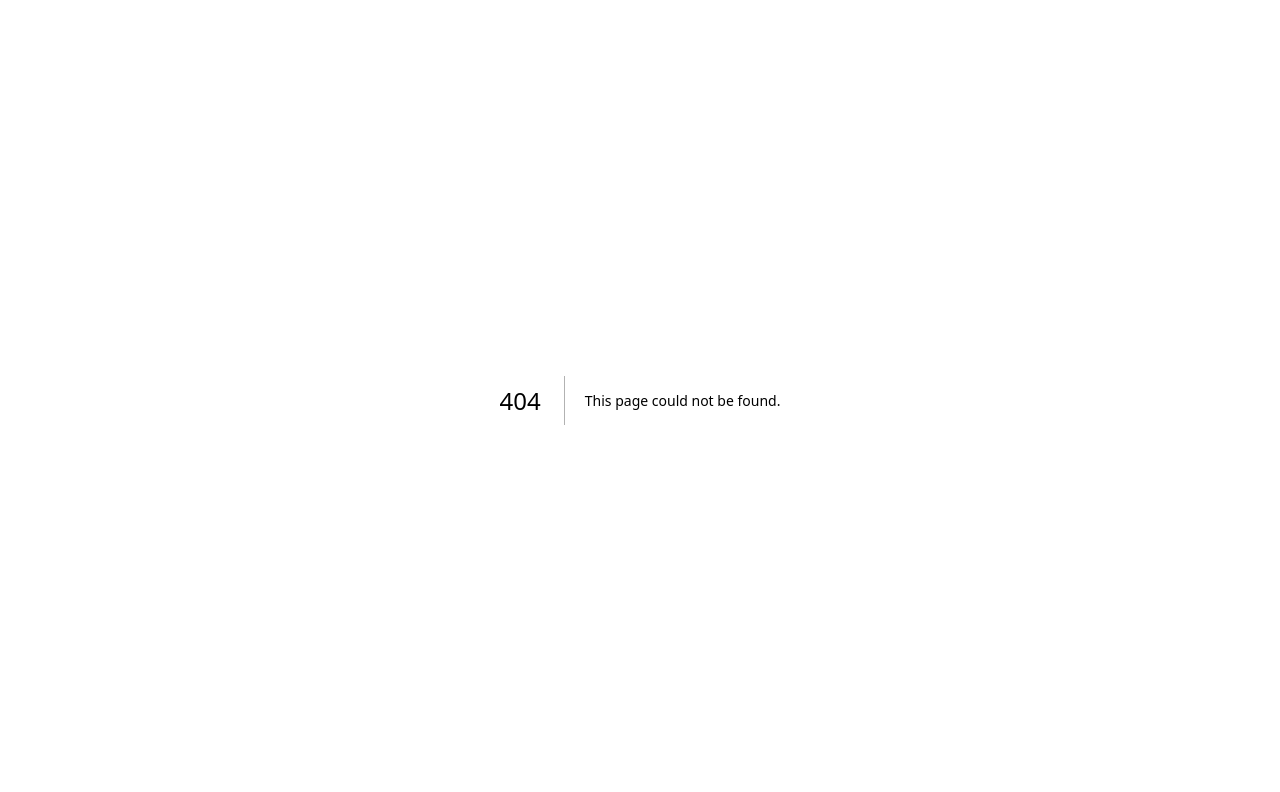
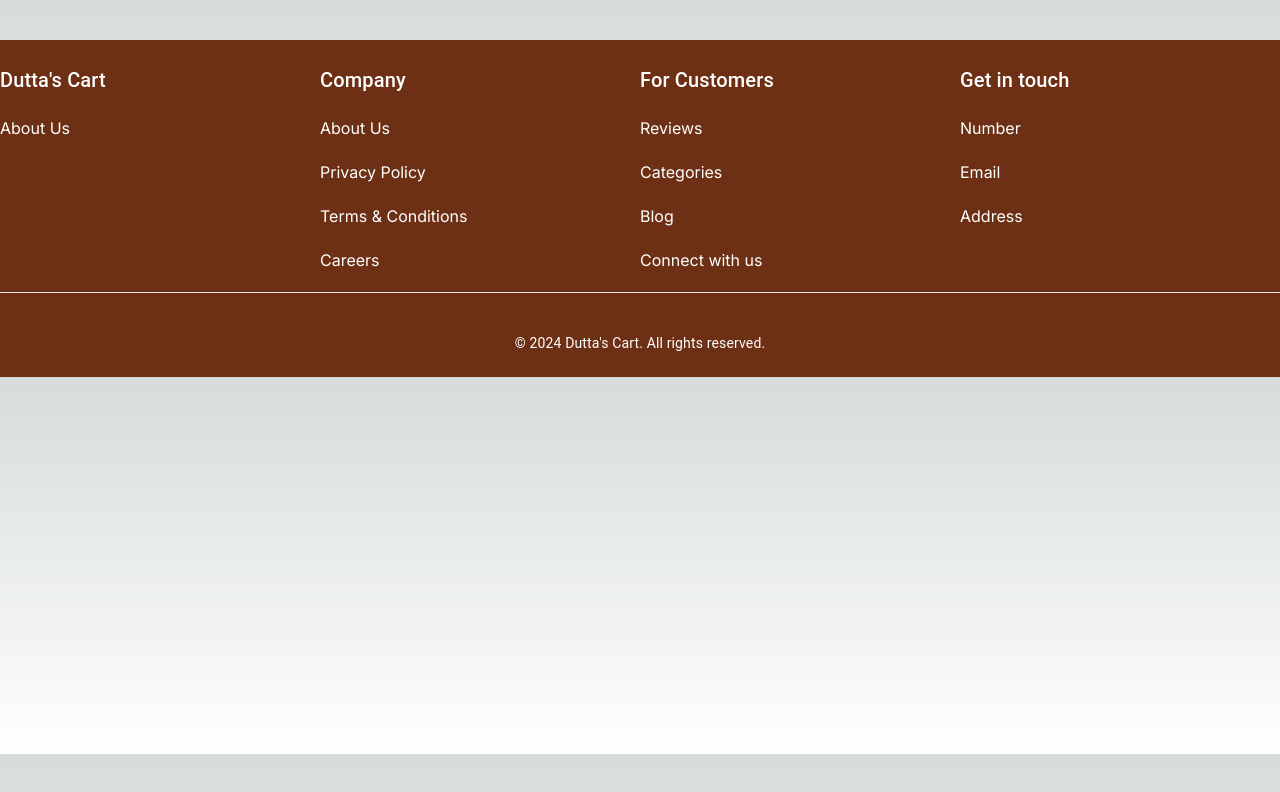
Before and after one commit to poulami1111/fashion_trends, a Next.js app: page /Footer in a window 1280 px wide. Before the commit this address had no page. Shown: the top 792 px of the page. Built offline with nearby package versions, Linux system fonts and the light colour scheme.

Commit message:
add footer

```diff
--- a/package.json
+++ b/package.json
@@ -9,7 +9,10 @@
     "lint": "next lint"
   },
   "dependencies": {
+    "@emotion/react": "^11.13.0",
+    "@emotion/styled": "^11.13.0",
     "@heroicons/react": "^2.1.5",
+    "@mui/material": "^5.16.7",
     "@next/bundle-analyzer": "^14.2.5",
     "next": "14.2.5",
     "react": "^18.3.1",
@@ -18,7 +21,7 @@
   },
   "devDependencies": {
     "@types/node": "^20",
-    "@types/react": "^18",
+    "@types/react": "^18.3.3",
     "@types/react-dom": "^18",
     "eslint": "^8",
     "eslint-config-next": "14.2.5",
--- /dev/null
+++ b/src/app/Footer/page.tsx
@@ -0,0 +1,70 @@
+import { Grid, Typography } from "@mui/material";
+import React from "react";
+
+const Footer: React.FC = () => {
+    return (
+        <div>
+            <Grid
+                container
+                sx={{ bgcolor: '#6D3015', color: "white", py: 3 }}
+                className="bg-[#ffc234] text-white mt-10 text-left"
+            >
+                <Grid item xs={12} sm={6} md={3}>
+                    <Typography className="pb-5" variant="h6">Dutta's Cart</Typography>
+                    <div>
+                        <button className="pb-5">About Us</button>
+                    </div>
+                </Grid>
+                <Grid item xs={12} sm={6} md={3}>
+                    <Typography className="pb-5" variant="h6">Company</Typography>
+                    <div>
+                        <button className="pb-5">About Us</button>
+                    </div>
+                    <div>
+                        <button className="pb-5">Privacy Policy</button>
+                    </div>
+                    <div>
+                        <button className="pb-5">Terms & Conditions</button>
+                    </div>
+                    <div>
+                        <button className="pb-5">Careers</button>
+                    </div>
+                </Grid>
+                <Grid item xs={12} sm={6} md={3}>
+                    <Typography className="pb-5" variant="h6">For Customers</Typography>
+                    <div>
+                        <button className="pb-5">Reviews</button>
+                    </div>
+                    <div>
+                        <button className="pb-5">Categories</button>
+                    </div>
+                    <div>
+                        <button className="pb-5">Blog</button>
+                    </div>
+                    <div>
+                        <button className="pb-5">Connect with us</button>
+                    </div>
+                </Grid>
+                <Grid item xs={12} sm={6} md={3}>
+                    <Typography className="pb-5" variant="h6">Get in touch</Typography>
+                    <div>
+                        <button className="pb-5">Number</button>
+                    </div>
+                    <div>
+                        <button className="pb-5">Email</button>
+                    </div>
+                    <div>
+                        <button className="pb-5">Address</button>
+                    </div>
+                </Grid>
+                <Grid className="pt-10 border-t" item xs={12}>
+                    <Typography variant="body2" component="p" align="center">
+                        &copy; 2024 Dutta's Cart. All rights reserved.
+                    </Typography>
+                </Grid>
+            </Grid>
+        </div>
+    );
+};
+
+export default Footer;
--- a/src/app/page.tsx
+++ b/src/app/page.tsx
@@ -7,7 +7,7 @@ const Page: React.FC = () => {
 
   return (
     <>
-     <div>
+     <div className="mb-20">
       <Homepage/>
     </div></>
 
--- a/src/components/Homepage.tsx
+++ b/src/components/Homepage.tsx
@@ -4,6 +4,7 @@ import Countdown from './countdown';
 
 import Vedios from './Vedios';
 import HomeSectionCarousel from './Homesectioncaraousel';
+import Footer from '@/app/Footer/page';
 
 const Homepage = () => {
    const targetDate = new Date().setHours(new Date().getHours() + 2);
@@ -29,11 +30,14 @@ const Homepage = () => {
       <Vedios />
       <div className="my-16">
         {sections.map(({ name }) => (
-          <div key={name} className="relative my-6"> {/* Adjusted to include margin for gaps */}
+          <div key={name} className="relative my-6 "> {/* Adjusted to include margin for gaps */}
 
             <HomeSectionCarousel sectionName={name as 'Kids' | 'Women' | 'Black'  | 'Royal' | 'Home' | 'Grocery' } />
           </div>
         ))}
+      </div>
+      <div className='my-19'>
+        <Footer/>
       </div>
     </div>
   );
```
Also changed, not shown: 1 other file (tests, documents, lock files or other folders).
